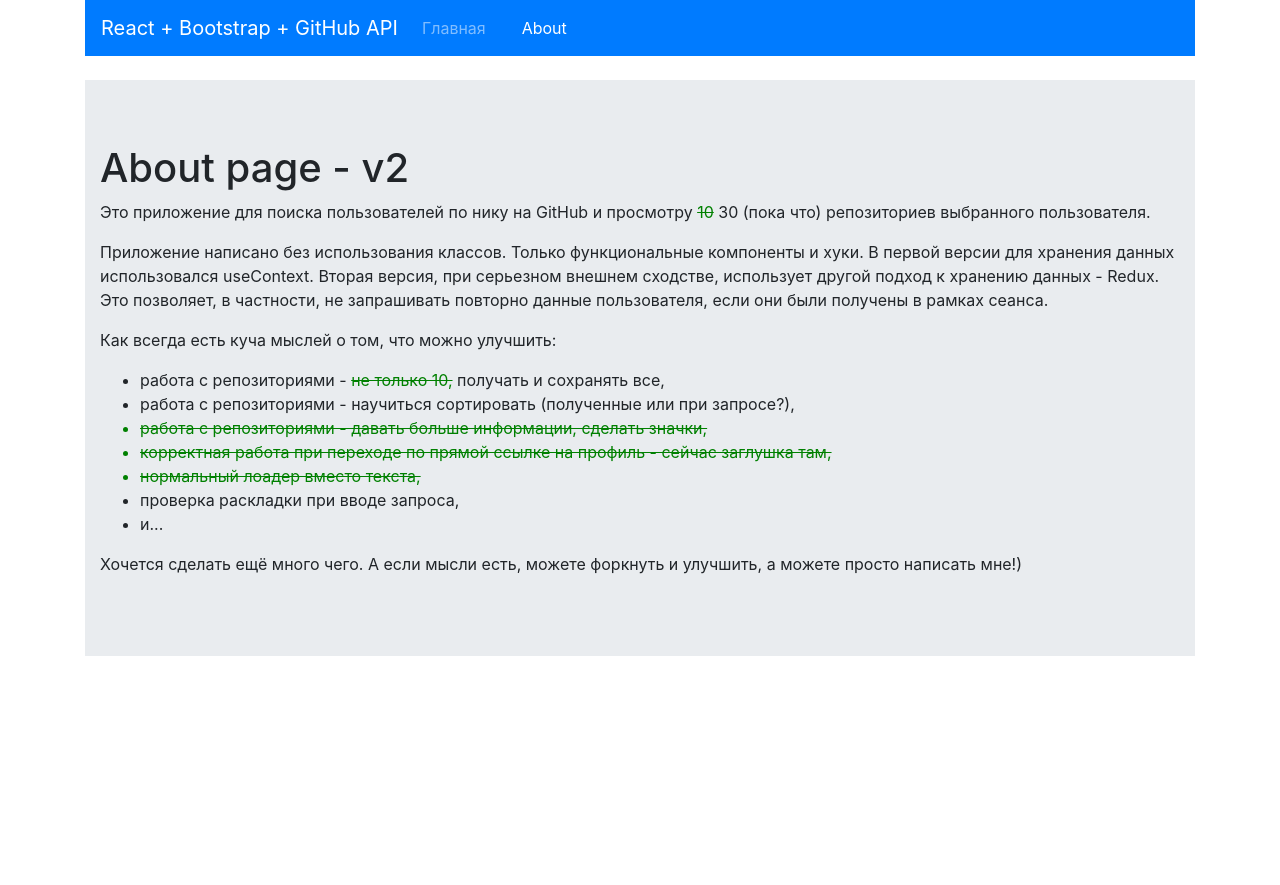
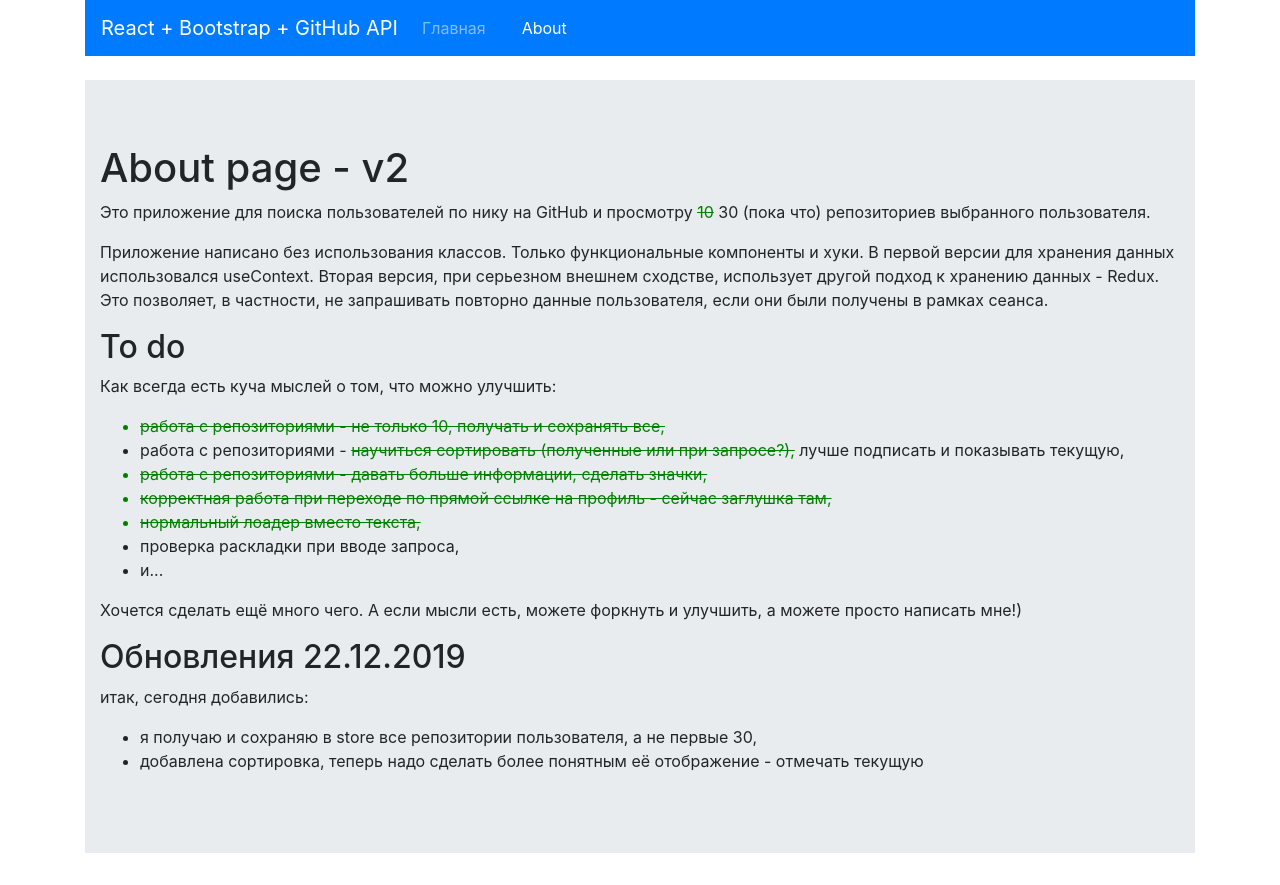
Before and after one commit to abr-ya/react-git2, a React (Create React App) app: page /about in a window 1280 px wide. Before the commit the page ends 800 px from the top, so only its background shows below. Built offline with nearby package versions, Linux system fonts and the light colour scheme; no server answers.

Commit message:
Добавлена сортировка репозиториев.

```diff
--- a/src/components/Repos/Repos.js
+++ b/src/components/Repos/Repos.js
@@ -20,28 +20,45 @@ export const Repos = ({repos}) => {
     }
 
     useEffect(() => {
-        setPageRepos(preparePage(repos, 5, active).pageRepos);
-        setPages(preparePage(repos, 5, active).pages);
+        setPageRepos(preparePage(repos, 10, active).pageRepos);
+        setPages(preparePage(repos, 10, active).pages);
     }, [repos, active]);
 
     // сортировка по звёздам - варианты в txt - это старая
-    const sortByStars = (arr) => {
+    const sortBy = (arr, code, order='asc') => {
+        // eslint-disable-next-line
         arr.sort((a, b) => {
-            return (a.stargazers_count < b.stargazers_count) - (b.stargazers_count < a.stargazers_count);
+            // простая по-возростанию
+            if (order === 'asc') {
+                return (a[code] > b[code]) - (b[code] > a[code]);
+            // простая по-убыванию
+            } else if (order === 'desc') {
+                return (a[code] < b[code]) - (b[code] < a[code]);
+            // без учета регистра по возрастанию
+            } else if (order === 'str_asc') {
+                return (a[code].toLowerCase() > b[code].toLowerCase()) - (b[code].toLowerCase() > a[code].toLowerCase());
+            // без учета регистра по убыванию
+            } else if (order === 'str_desc') {
+                return (a[code].toLowerCase() < b[code].toLowerCase()) - (b[code].toLowerCase() < a[code].toLowerCase());
+            }
         });
     }
 
-    const sortHandler = () => {
-        sortByStars(userRepos);
+    const sortHandler = (code, order) => {
+        sortBy(userRepos, code, order);
         setUserRepos(userRepos);
-        setPageRepos(preparePage(userRepos, 5, active).pageRepos);
+        setPageRepos(preparePage(userRepos, 10, active).pageRepos);
     }
 
     // когда репозитории пользователя есть - покажем их!
     return (
         userRepos ? (
             <Fragment>
-                <div className="badge badge-info repos-badge" onClick={sortHandler}>sortByStars</div>
+                <div className="badge badge-info repos-badge" onClick={() => sortHandler('stargazers_count', 'desc')}>sortByStars</div>
+                <div className="badge badge-primary repos-badge" onClick={() => sortHandler('name')}>sortByName Up</div>
+                <div className="badge badge-primary repos-badge" onClick={() => sortHandler('name', 'desc')}>sortByName Down</div>
+                <div className="badge badge-info repos-badge" onClick={() => sortHandler('name', 'str_asc')}>sortByName Up ignoreCase</div>
+                <div className="badge badge-info repos-badge" onClick={() => sortHandler('name', 'str_desc')}>sortByName Down ignoreCase</div>
                 <Pagination active={active} pages={pages} setActive={setActive} />
                 <ReposOnePage pageRepos={pageRepos} />
             </Fragment>
--- a/src/pages/About.js
+++ b/src/pages/About.js
@@ -10,10 +10,12 @@ export const About = () => {
                     В первой версии для хранения данных использовался useContext.
                     Вторая версия, при серьезном внешнем сходстве, использует другой подход к хранению данных - Redux.
                     Это позволяет, в частности, не запрашивать повторно данные пользователя, если они были получены в рамках сеанса.</p>
+
+                <h2>To do</h2>
                 <p>Как всегда есть куча мыслей о том, что можно улучшить:</p>
                 <ul>
-                    <li>работа с репозиториями - <span className="done">не только 10,</span> получать и сохранять все,</li>
-                    <li>работа с репозиториями - научиться сортировать (полученные или при запросе?),</li>
+                    <li className="done">работа с репозиториями - не только 10, получать и сохранять все,</li>
+                    <li>работа с репозиториями - <span className="done">научиться сортировать (полученные или при запросе?),</span> лучше подписать и показывать текущую,</li>
                     <li className="done">работа с репозиториями - давать больше информации, сделать значки,</li>
                     <li className="done">корректная работа при переходе по прямой ссылке на профиль - сейчас заглушка там,</li>
                     <li className="done">нормальный лоадер вместо текста,</li>
@@ -21,6 +23,12 @@ export const About = () => {
                     <li>и... </li>
                 </ul>
                 <p>Хочется сделать ещё много чего. А если мысли есть, можете форкнуть и улучшить, а можете просто написать мне!)</p>
+                <h2>Обновления 22.12.2019</h2>
+                <p>итак, сегодня добавились:</p>
+                <ul>
+                    <li>я получаю и сохраняю в store все репозитории пользователя, а не первые 30,</li>
+                    <li>добавлена сортировка, теперь надо сделать более понятным её отображение - отмечать текущую</li>
+                </ul>
             </div>
         </div>
     )
```
